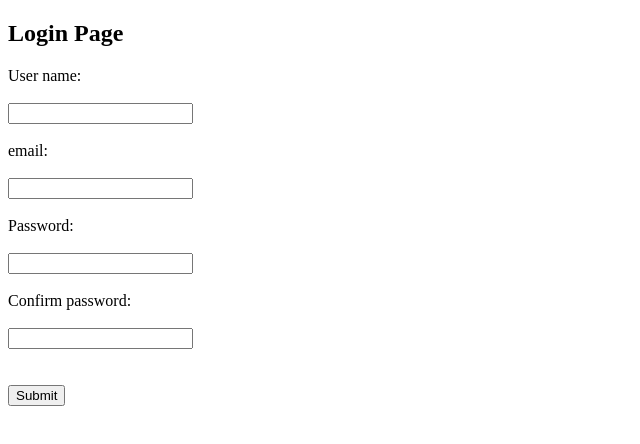
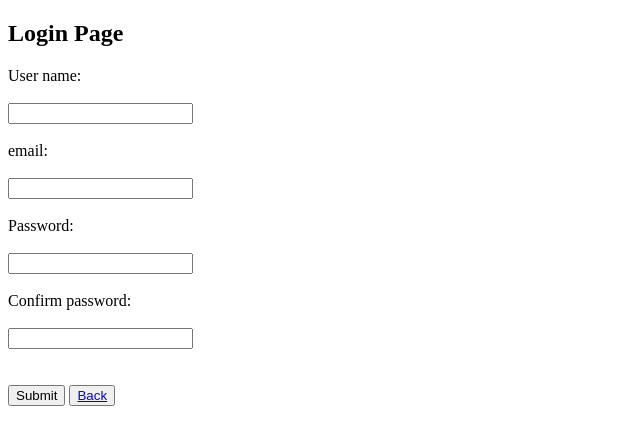
Before and after one commit to Elyzavetka/tarasova-liza-code-for-future, a plain HTML site: page intro-To-Code/formSuccess.html in a window 1280 px wide. Shown: the whole page, without its empty margins (0-640 px from the left). Drawn offline with Linux system fonts and the light colour scheme.

Commit message:
Update formSuccess.html

```diff
--- a/intro-To-Code/formSuccess.html
+++ b/intro-To-Code/formSuccess.html
@@ -19,6 +19,10 @@
    <label for="lname">Confirm password:</label><br><br>
   <input type="text" id="conpas" name="conpas" value=""required minlength="5" maxlength="10"><br><br><br>
   <input type="submit" value="Submit">
+  <button>
+    <a href="index.html">Back</a>
+  </button>
+
 </form>
 </body>
 </html>
```
